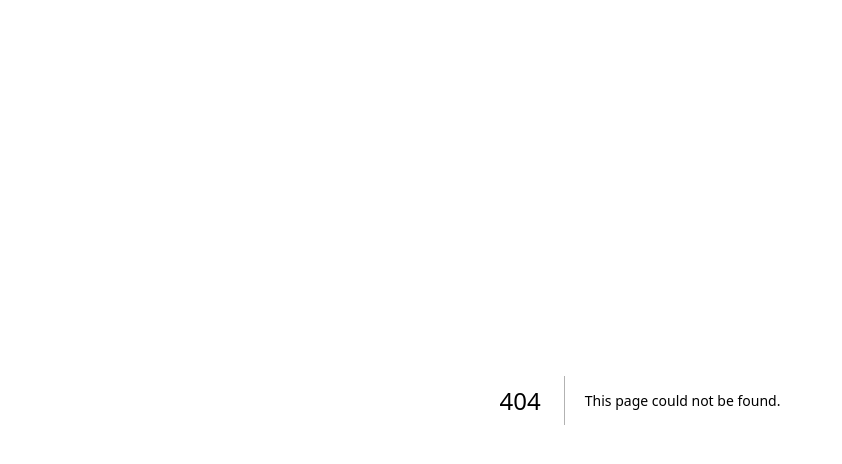
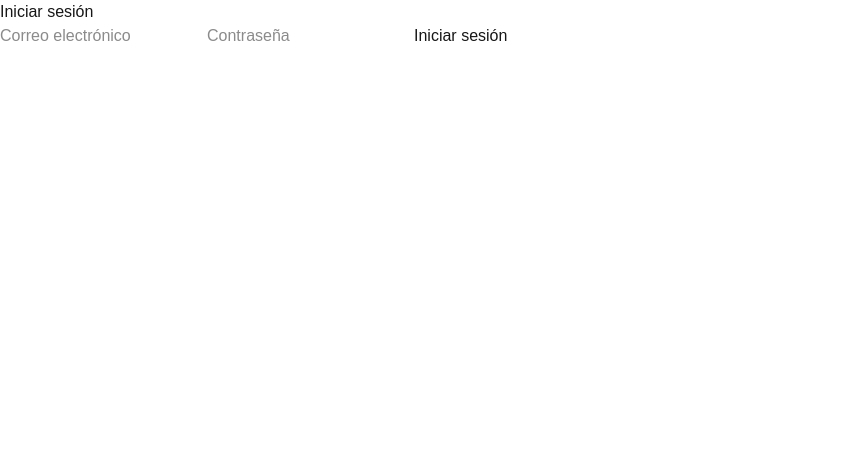
Before and after one commit to leox2101/ProyectoIngDeSoftware, a Next.js app: page /login in a window 1280 px wide. Before the commit this address had no page. Shown: the top 464 px of the page, without its empty margins (0-842 px from the left). Built offline with nearby package versions, Linux system fonts and the light colour scheme.

Commit message:
Protege rutas de candidatos y empresas

```diff
--- /dev/null
+++ b/app/candidato/page.tsx
@@ -0,0 +1,8 @@
+export default function CandidatoPage() {
+  return (
+    <main>
+      <h1>Panel del Candidato</h1>
+      <p>Bienvenido al portal de empleo.</p>
+    </main>
+  );
+}
--- /dev/null
+++ b/app/empresa/page.tsx
@@ -0,0 +1,8 @@
+export default function EmpresaPage() {
+  return (
+    <main>
+      <h1>Panel de la Empresa</h1>
+      <p>Bienvenido al portal de empleo.</p>
+    </main>
+  );
+}
--- /dev/null
+++ b/app/login/page.tsx
@@ -0,0 +1,78 @@
+"use client";
+
+import { FormEvent, useState } from "react";
+
+export default function LoginPage() {
+  const [correo, setCorreo] = useState("");
+  const [contrasena, setContrasena] = useState("");
+  const [mensaje, setMensaje] = useState("");
+  const [cargando, setCargando] = useState(false);
+
+  async function iniciarSesion(evento: FormEvent<HTMLFormElement>) {
+    evento.preventDefault();
+    setMensaje("");
+    setCargando(true);
+
+    try {
+      const respuesta = await fetch("/api/login", {
+        method: "POST",
+        headers: {
+          "Content-Type": "application/json",
+        },
+        body: JSON.stringify({
+          correo,
+          contrasena,
+        }),
+      });
+
+      const datos = await respuesta.json();
+
+      if (!respuesta.ok) {
+        setMensaje(datos.error || "No se pudo iniciar sesión");
+        return;
+      }
+
+      setMensaje("Inicio de sesión exitoso");
+
+      if (datos.usuario.rol === "CANDIDATO") {
+        window.location.href = "/candidato";
+      } else {
+        window.location.href = "/empresa";
+      }
+    } catch {
+      setMensaje("No se pudo conectar con el servidor");
+    } finally {
+      setCargando(false);
+    }
+  }
+
+  return (
+    <main>
+      <h1>Iniciar sesión</h1>
+
+      <form onSubmit={iniciarSesion}>
+        <input
+          type="email"
+          placeholder="Correo electrónico"
+          value={correo}
+          onChange={(e) => setCorreo(e.target.value)}
+          required
+        />
+
+        <input
+          type="password"
+          placeholder="Contraseña"
+          value={contrasena}
+          onChange={(e) => setContrasena(e.target.value)}
+          required
+        />
+
+        <button type="submit" disabled={cargando}>
+          {cargando ? "Ingresando..." : "Iniciar sesión"}
+        </button>
+
+        {mensaje && <p>{mensaje}</p>}
+      </form>
+    </main>
+  );
+}
--- /dev/null
+++ b/middleware.ts
@@ -0,0 +1,32 @@
+import { NextRequest, NextResponse } from "next/server";
+import { verificarSesion } from "./app/lib/auth";
+
+export async function middleware(request: NextRequest) {
+  const token = request.cookies.get("sesion")?.value;
+
+  if (!token) {
+    return NextResponse.redirect(new URL("/login", request.url));
+  }
+
+  const sesion = await verificarSesion(token);
+
+  if (!sesion) {
+    return NextResponse.redirect(new URL("/login", request.url));
+  }
+
+  const ruta = request.nextUrl.pathname;
+
+  if (ruta.startsWith("/candidato") && sesion.rol !== "CANDIDATO") {
+    return NextResponse.redirect(new URL("/login", request.url));
+  }
+
+  if (ruta.startsWith("/empresa") && sesion.rol !== "EMPRESA") {
+    return NextResponse.redirect(new URL("/login", request.url));
+  }
+
+  return NextResponse.next();
+}
+
+export const config = {
+  matcher: ["/candidato/:path*", "/empresa/:path*"],
+};
```
